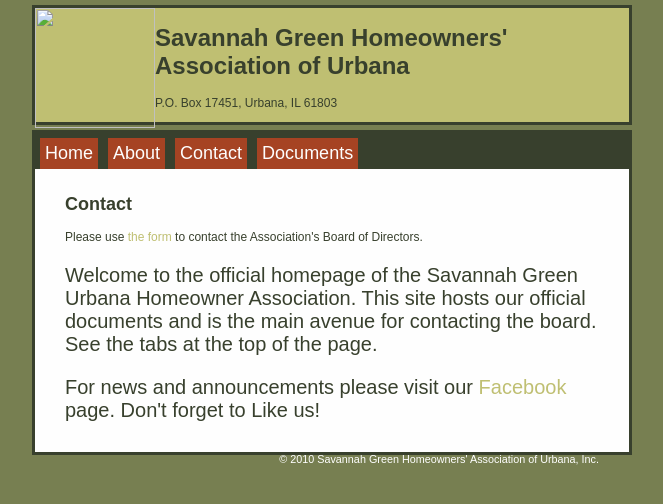
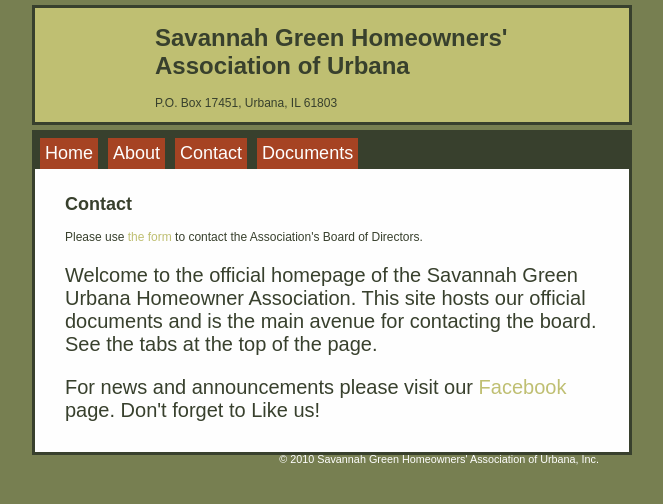
Before and after one commit to edthedev/savannahgreenurbana, a Jekyll site: the page built from index.md, in a window 1280 px wide. Shown: the top 504 px of the page, without its empty margins (308-971 px from the left). Built offline with Jekyll 4.4.1, drawn with Linux system fonts in a browser that asks for light colours.

Commit message:
Added header transparent spacer image.

```diff
--- a/_includes/header.html
+++ b/_includes/header.html
@@ -10,7 +10,7 @@
 
   <div id="letterhead">
     <div id="logo">
-      <img src="/transparent--1x1.png">
+      <img src="/static/transparent--1x1.png">
     </div>
     <h1>
       <div class="subtle">
```
Also changed, not shown: static/transparent--1x1.png (added).
